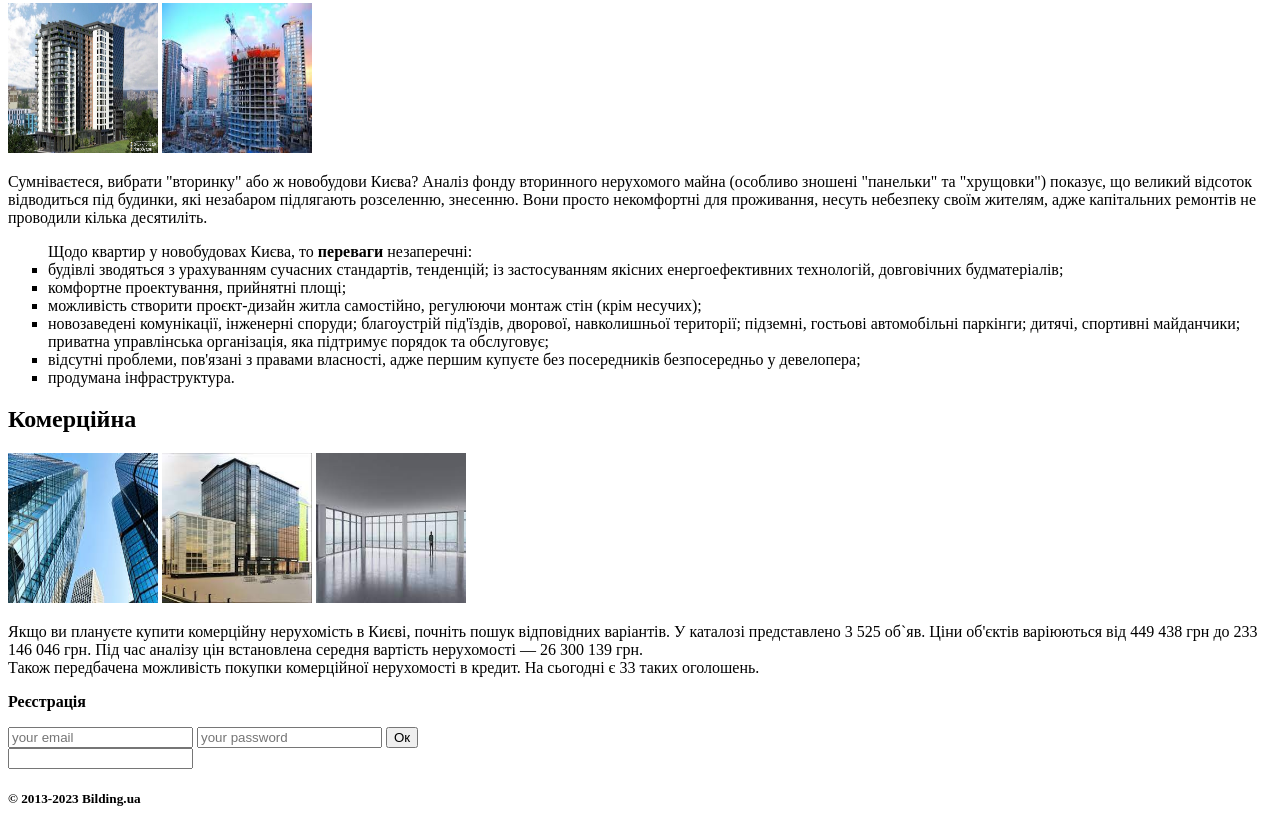
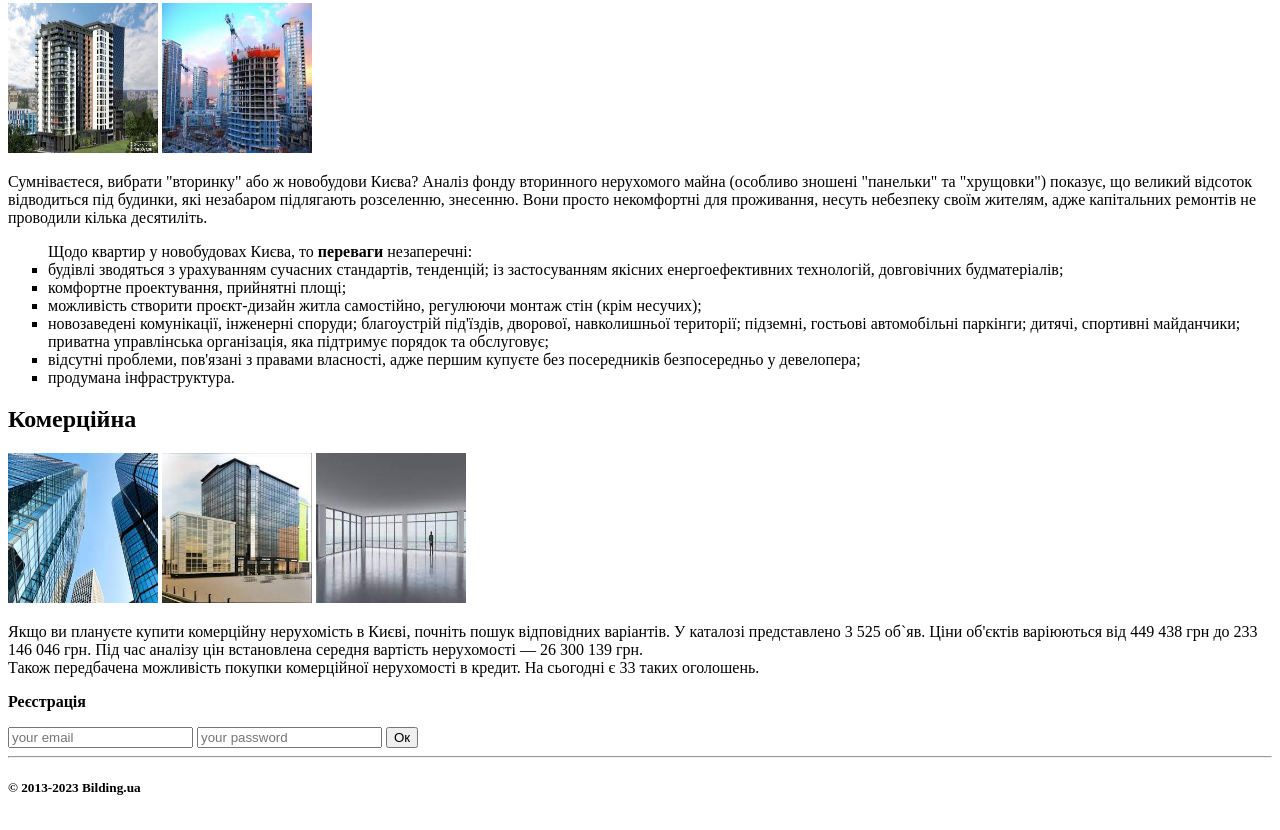
Before and after one commit to Vichikhovska/3-Semantic, a plain HTML site: page index.html in a window 1280 px wide. Shown: the part 875-1705 px from the top of the page. Drawn offline with Linux system fonts and the light colour scheme.

Commit message:
added hr

```diff
--- a/index.html
+++ b/index.html
@@ -120,9 +120,9 @@ DIM, «Інтергал-Буд», Stolitsa Group, KAN Development та інші;
           <input type="password" placeholder="your password">
           <button type="submit">Ок</button>
         </form>
-        <input type="">
     </aside>
     <footer>
+      <hr>
         <h5>© 2013-2023 Bilding.ua</h5>
     </footer>
   </body>
```
